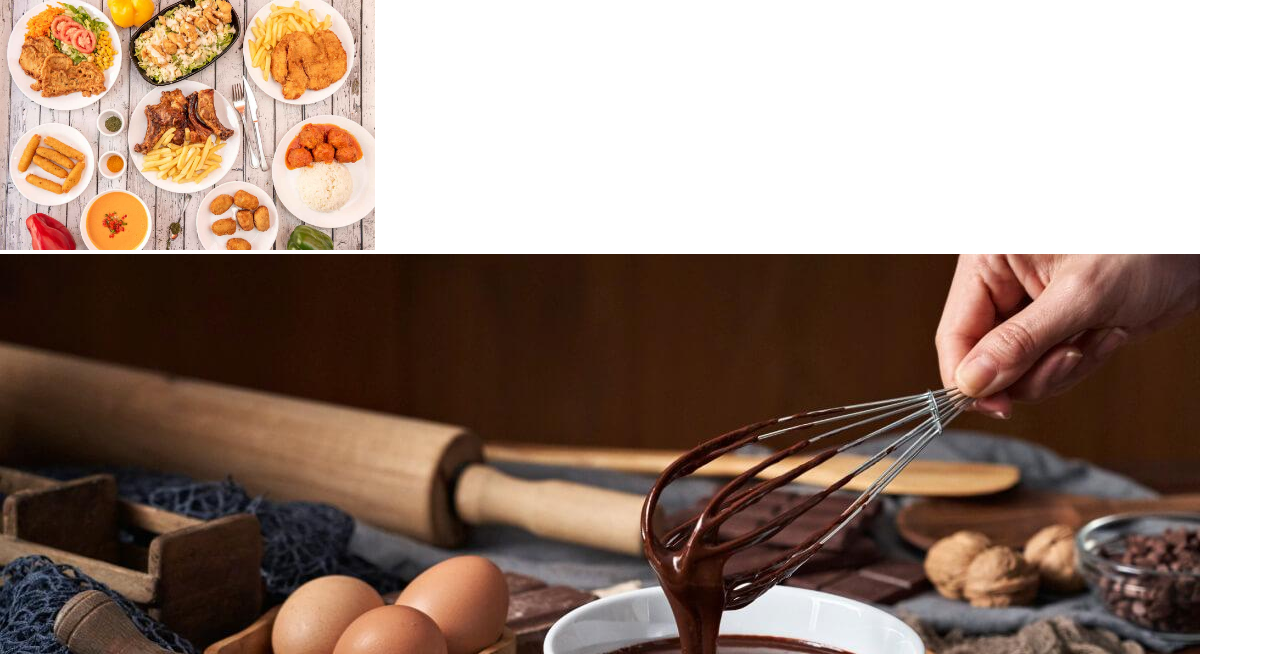
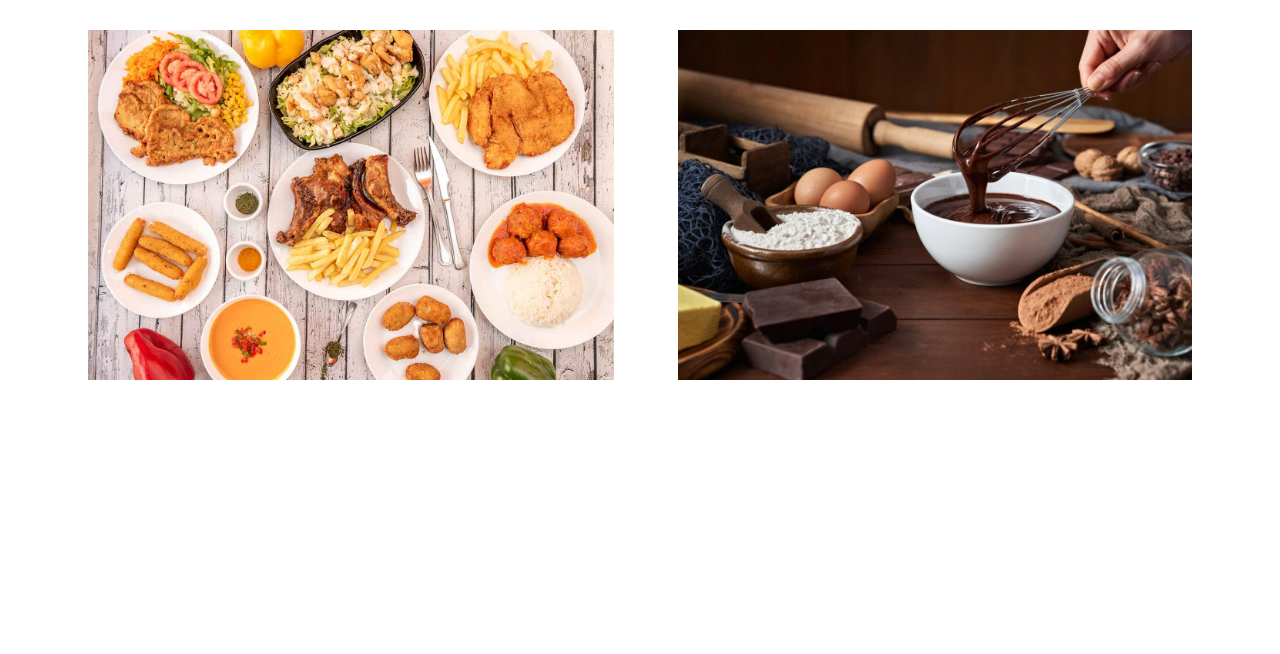
Before and after one commit to ramigalv60/Cocina.me, a PHP site: page / in a window 1280 px wide. Shown: the part 80-734 px from the top of the page. After the commit the page ends 460 px from the top, so only its background shows below. Run offline with PHP 8.4, Linux system fonts and the light colour scheme.

Commit message:
Ajuste de imagenes y link a las paginas de las recetas

```diff
--- a/index.html
+++ b/index.html
@@ -24,8 +24,11 @@
 </header>
 <!--MAIN-->
 <main>
-<img class="comedor" src="Imagenes/comerdor.jpg">
-<img  src="Imagenes/Reposteria.jpg"
+
+  <div class="imgRecetas">
+    <a href="Comedor.html"><img src="Imagenes/comerdor.jpg"></a>
+    <a href="Reposteria.html"><img src="Imagenes/Reposteria.jpg"></a>
+  </div>
 
 </main>
 <!--FOOTER-->
@@ -34,5 +37,4 @@
 
 </footer>
 </body>
-
 </html>
--- a/style.css
+++ b/style.css
@@ -23,6 +23,7 @@ label.logo{
 nav ul{
     float: right;
     margin-right: 20px;
+
 }
 nav ul li{
     display: inline-block;
@@ -40,6 +41,12 @@ a.active,a:hover{
     background: rgb(255, 145, 0);
     transition: .5s;
 }
-.comedor{
-    height: 250px;
+.imgRecetas{
+  text-align: center;
 }
+.imgRecetas img{
+    max-width: 100%;
+    height: 350px;
+    display: inline-block;
+    margin: 30px;
+}
```
Also changed, not shown: Comedor.html (added), Reposteria.html (added).
